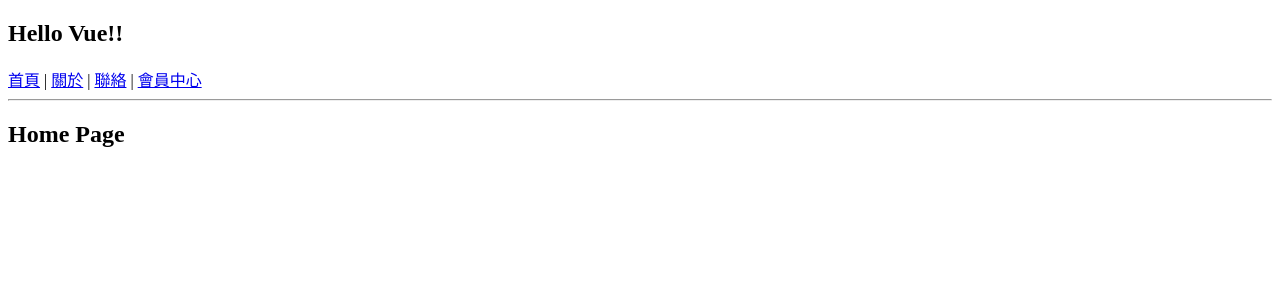
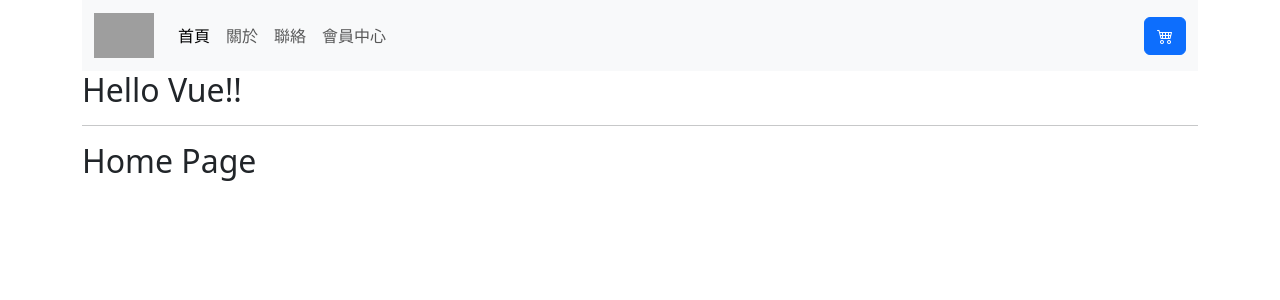
Before and after one commit to HsiaoHungWang/vue-fuen144, a Vue app: page / in a window 1280 px wide. Shown: the top 300 px of the page. Built offline with nearby package versions, Linux system fonts and the light colour scheme; grey boxes are pictures that could not be loaded.

Commit message:
使用Bootstrap製作導覽列的Component

```diff
--- a/package.json
+++ b/package.json
@@ -9,6 +9,8 @@
     "preview": "vite preview"
   },
   "dependencies": {
+    "bootstrap": "^5.3.3",
+    "bootstrap-icons": "^1.11.3",
     "vue": "^3.4.29",
     "vue-router": "^4.4.5"
   },
--- a/src/App.vue
+++ b/src/App.vue
@@ -1,4 +1,9 @@
 <script setup>
+import 'bootstrap/dist/css/bootstrap.css'
+import 'bootstrap/dist/js/bootstrap.js'
+import 'bootstrap-icons/font/bootstrap-icons.css'
+import NavbarComponent from './components/NavbarComponent.vue';
+
 // import FirstComponent from '@/components/FirstComponent.vue';
 
 // import SecondComponent from './components/SecondComponent.vue';
@@ -12,15 +17,19 @@
 </script>
 
 <template>
+
+<div class="container">
+   <NavbarComponent></NavbarComponent>
 <h2>Hello Vue!!</h2>
 <!-- <img :src="duck" alt="duck1" />  -->
-<RouterLink :to="{name:'home'}">首頁</RouterLink> |
-<RouterLink :to="{name:'about'}">關於</RouterLink> |
-<RouterLink :to="{name:'contact'}">聯絡</RouterLink> |
-<RouterLink :to="{name: 'member', params:{id:3}}">會員中心</RouterLink>
+
 <hr />
 
 <RouterView></RouterView>
+
+</div>
+
+
 
 
 
--- /dev/null
+++ b/src/components/NavbarComponent.vue
@@ -0,0 +1,43 @@
+<script setup>
+
+</script>
+
+<template>
+     <nav class="navbar navbar-expand-lg bg-body-tertiary">
+  <div class="container-fluid">
+    <a class="navbar-brand" href="#">
+        <img src="https://www.ispan.com.tw/img/Logoslogan_sm.png" alt="Bootstrap" width="60">
+    </a>
+    <button class="navbar-toggler" type="button" data-bs-toggle="collapse" data-bs-target="#navbarNav" aria-controls="navbarNav" aria-expanded="false" aria-label="Toggle navigation">
+      <span class="navbar-toggler-icon"></span>
+    </button>
+    <div class="collapse navbar-collapse" id="navbarNav">
+      <ul class="navbar-nav">
+        <li class="nav-item">
+
+          <RouterLink class="nav-link active"  :to="{name:'home'}">首頁</RouterLink>
+
+
+        </li>
+        <li class="nav-item">
+            <RouterLink class="nav-link" :to="{name:'about'}">關於</RouterLink>
+        </li>
+        <li class="nav-item">
+            <RouterLink class="nav-link" :to="{name:'contact'}">聯絡</RouterLink>
+        </li>
+        <li class="nav-item">
+            <RouterLink class="nav-link" :to="{name: 'member', params:{id:3}}">會員中心</RouterLink>
+        </li>
+      </ul>
+    </div>
+
+    <div class="d-lg-flex col-lg-3 justify-content-lg-end">
+            <button class="btn btn-primary"><i class="bi bi-cart4"></i></button>
+          </div>
+  </div>
+</nav>
+</template>
+
+<style lang="css" scoped>
+
+</style>
```
Also changed, not shown: 1 other file (tests, documents, lock files or other folders).
